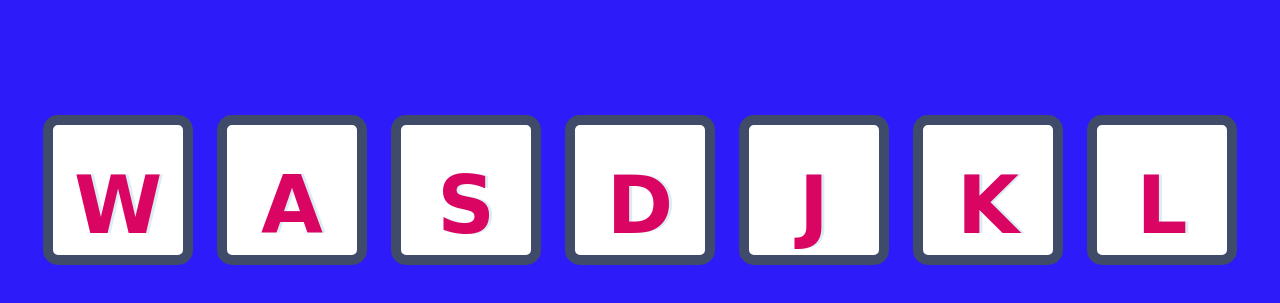
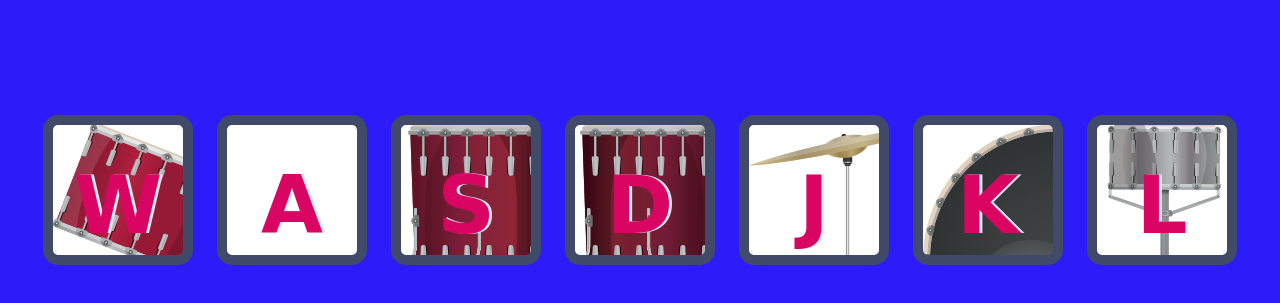
Before and after one commit to solabest/drum, a plain HTML site: page index.html in a window 1280 px wide. Shown: the part 169-472 px from the top of the page. Drawn offline with Linux system fonts and the light colour scheme.

Commit message:
add background image

```diff
--- a/styles.css
+++ b/styles.css
@@ -17,30 +17,36 @@ body {
   }
 
   .w {
-
+  background-image: url("images/tom1.png");
   }
 
   .a {
+    background-image: url("images/tom2png");
 
   }
 
   .s {
+    background-image: url("images/tom3.png");
 
   }
 
   .d {
+    background-image: url("images/tom4.png");
 
   }
 
   .j {
+    background-image: url("images/crash.png");
 
   }
 
   .k {
+    background-image: url("images/kick.png");
 
   }
 
   .l {
+    background-image: url("images/snare.png");
 
   }
 
```
